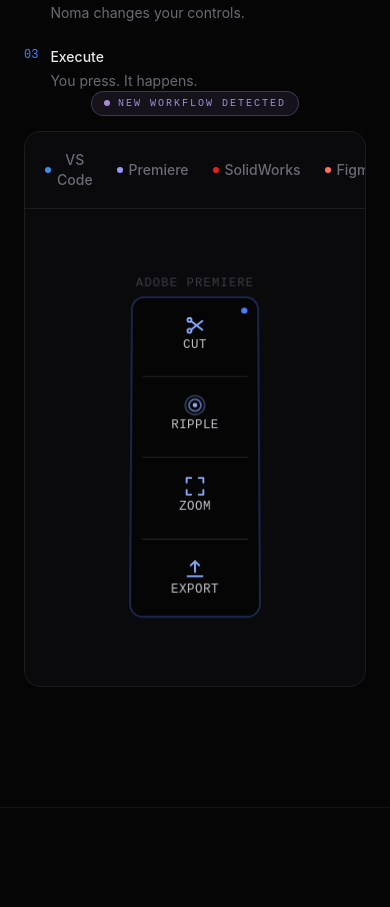
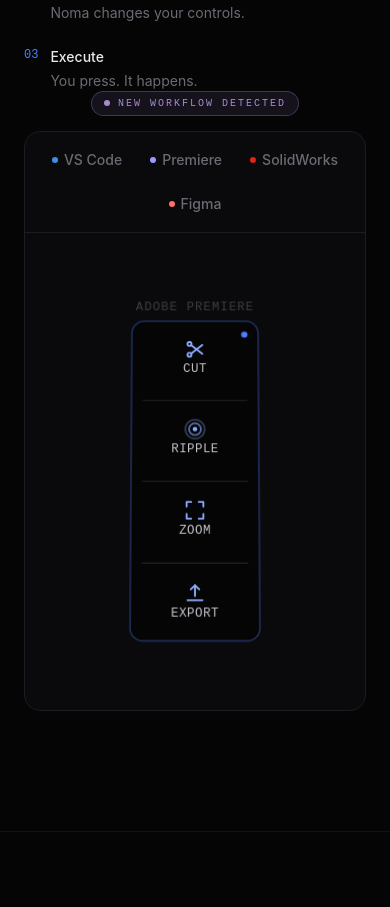
Before and after one commit to awnsh/Noma, a React (Vite) app in the folder Noma Website/: page / in a window 390 px wide. Shown: the part 3740-4647 px from the top of the page. Built offline with nearby package versions, Linux system fonts and the light colour scheme.

Commit message:
Fix app tabs wrapping on mobile
The app switcher in HowNomaWorks was using a non-wrapping flex row, which caused the last tab to get clipped on narrow screens. This change wraps and centers the tab buttons so each app name stays visible and the layout remains readable on smaller devices.

```diff
--- a/Noma Website/src/components/sections/HowNomaWorks.tsx
+++ b/Noma Website/src/components/sections/HowNomaWorks.tsx
@@ -195,12 +195,19 @@
           </div>
 
           <div className="mx-auto max-w-xl overflow-hidden rounded-2xl border border-base-700 bg-base-850/60">
-            <div className="flex border-b border-base-700 p-2">
+            {/* `flex-wrap`, not `flex-1` — four equal-width flex items with
+                no `min-width: 0` overflowed the row on narrow screens
+                (SolidWorks alone doesn't fit a quarter-width share at
+                390px), and since the parent clips overflow, the last tab
+                just got cut off mid-word instead of wrapping. Matches the
+                same wrapping convention AppPreview's own screen switcher
+                already uses. */}
+            <div className="flex flex-wrap justify-center gap-1 border-b border-base-700 p-2">
               {apps.map((app) => (
                 <button
                   key={app.id}
                   onClick={() => selectApp(app.id)}
-                  className={`flex flex-1 items-center justify-center gap-1.5 rounded-lg px-3 py-2.5 text-sm font-medium transition-colors ${
+                  className={`flex items-center justify-center gap-1.5 rounded-lg px-3 py-2.5 text-sm font-medium transition-colors ${
                     app.id === activeId && !autoplay ? 'bg-accent/10 text-accent' : 'text-base-400 hover:text-base-100'
                   }`}
                 >
```
